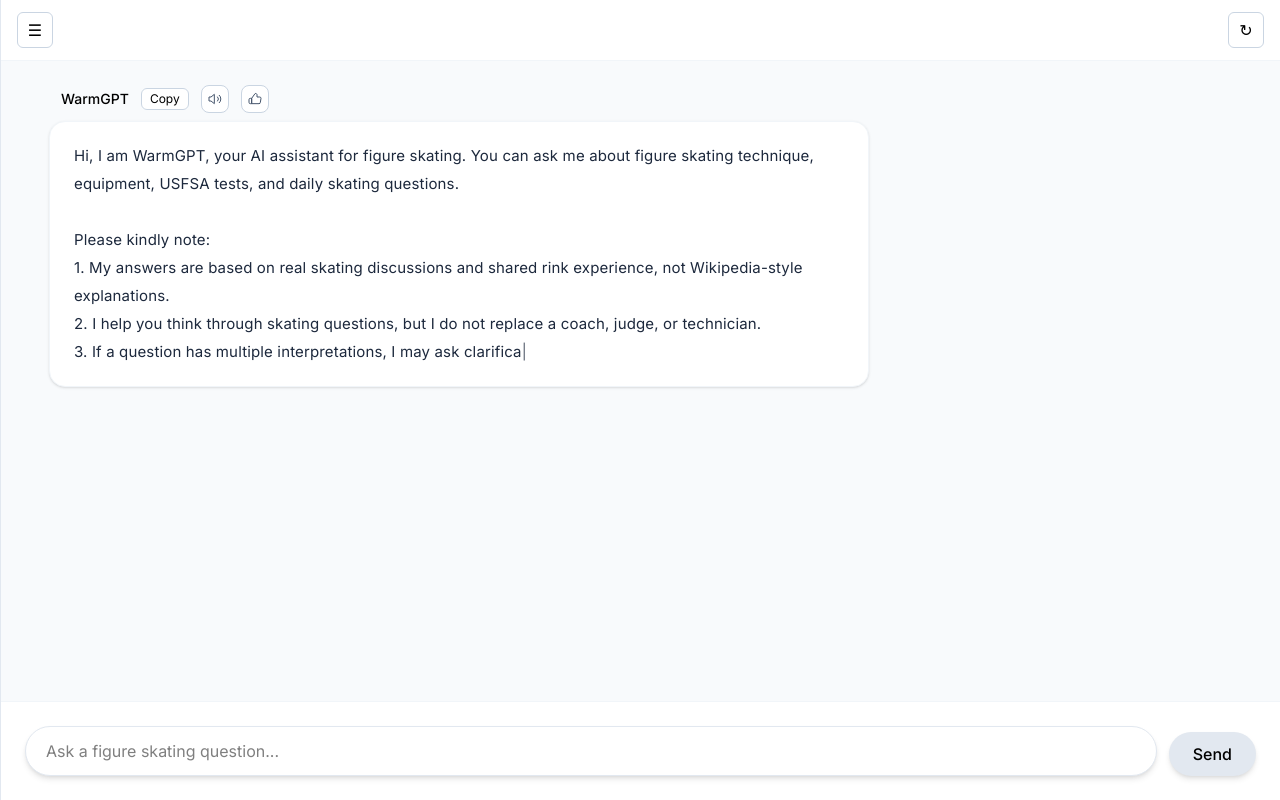
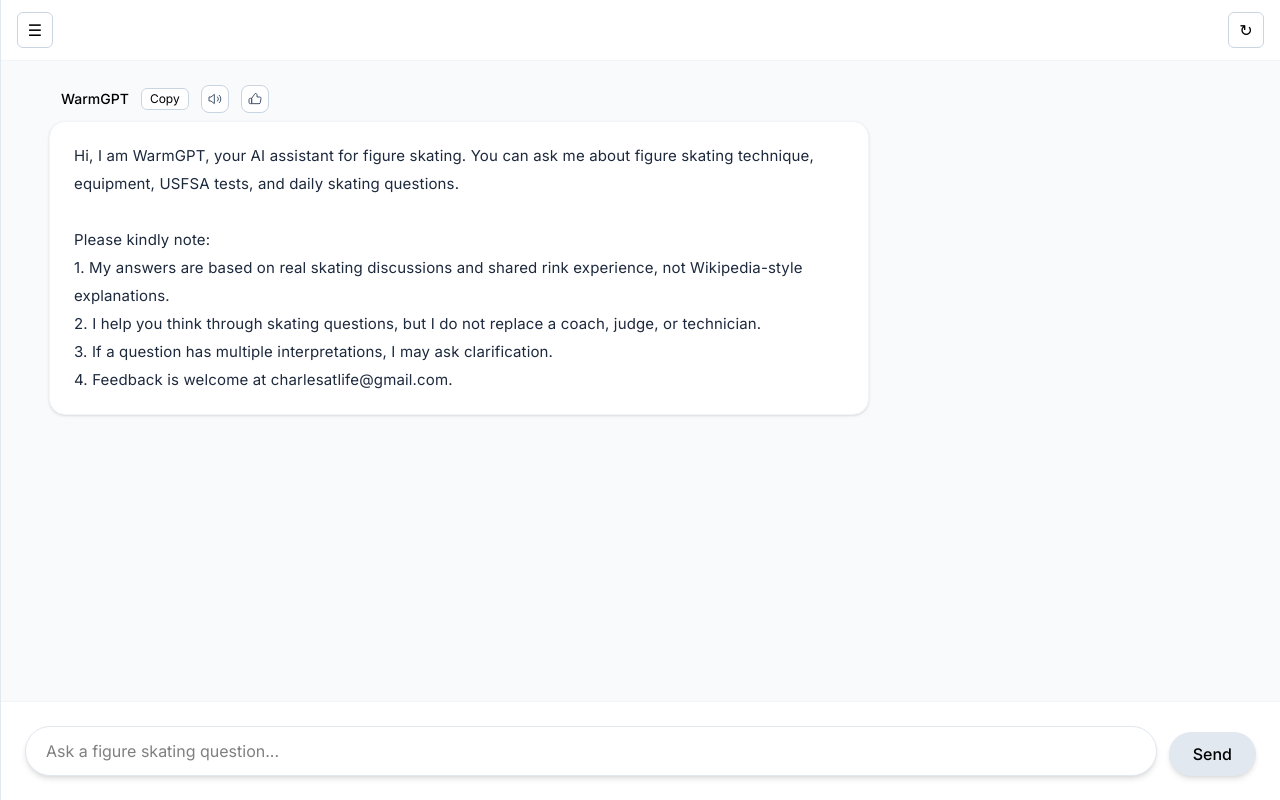
Before and after one commit to charlesl3/warmedge, a Next.js app: page / in a window 1280 px wide. Built offline with nearby package versions, Linux system fonts and the light colour scheme.

Commit message:
some UI changes

```diff
--- a/app/chat/page.tsx
+++ b/app/chat/page.tsx
@@ -1067,7 +1067,7 @@ transition-all duration-150
                         {isLastAssistant ? (
                           <Typewriter
                             text={m.content}
-                            speed={12}
+                            speed={6}
                             showCursor
                             onComplete={() => setFinishedTypingIndex(i)}
                           />
```
